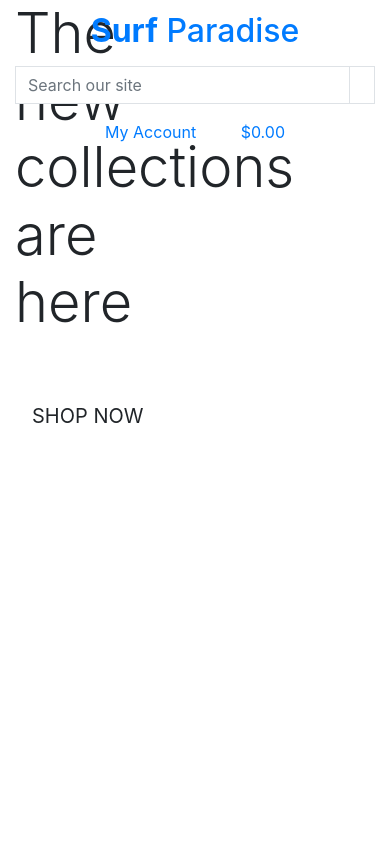
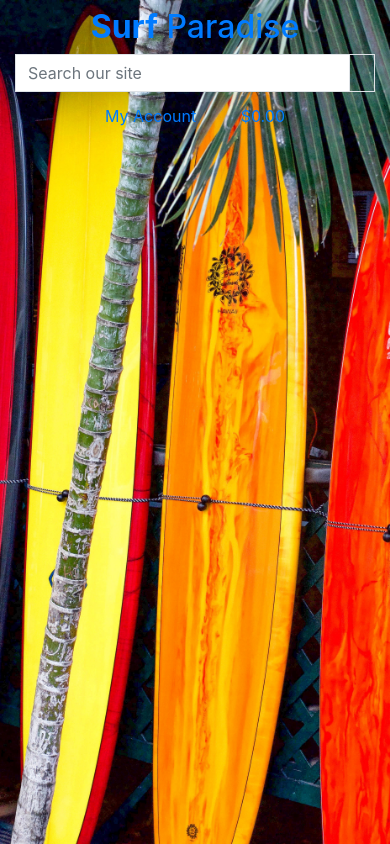
Before and after one commit to LuQuintas11/SurfParadise, a Django app: page / in a window 390 px wide. Run offline with Django 3.2, Linux system fonts and the light colour scheme; some libraries are stand-ins or nearby versions.

Commit message:
Add images and media query

```diff
--- a/home/templates/home/index.html
+++ b/home/templates/home/index.html
@@ -14,11 +14,11 @@
         <div class="row h-100">
             <div class="col-7 col-md-6 my-auto">
                 <h1 class="display-4 logo-font text-black">
-                    The new collections are here
+                    <!--The new collections are here-->
                 </h1>
                 <div class="my-5">
                     <h4>
-                        <a href="" class="shop-now-button btn btn-lg rounded-0 text-uppercase py-3">Shop Now</a>
+                        <a href="" class="shop-now-button btn btn-lg rounded-0 text-uppercase py-3"><!--Shop Now--></a>
                     </h4>
                 </div>
             </div>
--- /dev/null
+++ b/static/css/base.css
@@ -0,0 +1,30 @@
+html{
+    height: 100%;
+}
+
+body{
+    background: url('/media/pexels-chelsey-horne-757133.jpg') no-repeat center center fixed;
+    background-size: cover;
+    height: calc(100vh - 164px)
+
+}
+
+
+@media (min-width: 1200px){
+    .container{
+        max-width: 80%;
+    }
+}
+
+@media(min-width: 992px){
+    .fixed-top-desktop-onlu{
+        position: fixed;
+        top: 0;
+        right: 0px;
+        left: 0px;
+        z-index:1030;
+    }
+    .header-container{
+        padding-top: 164px;
+    }
+}
--- a/surfparadise/urls.py
+++ b/surfparadise/urls.py
@@ -15,9 +15,11 @@ Including another URLconf
 """
 from django.contrib import admin
 from django.urls import path, include
+from django.conf import settings
+from django.conf.urls.static import static
 
 urlpatterns = [
     path('admin/', admin.site.urls),
     path('accounts/', include('allauth.urls')),
     path('', include('home.urls')),
-]
+] + static(settings.MEDIA_URL, document_root=settings.MEDIA_ROOT)
--- a/templates/allauth/base.html
+++ b/templates/allauth/base.html
@@ -15,6 +15,8 @@
 
     {% block corecss %}
         <link rel="stylesheet" href="https://stackpath.bootstrapcdn.com/bootstrap/4.4.1/css/bootstrap.min.css" integrity="sha384-Vkoo8x4CGsO3+Hhxv8T/Q5PaXtkKtu6ug5TOeNV6gBiFeWPGFN9MuhOf23Q9Ifjh" crossorigin="anonymous">
+        <link rel="stylesheet" href="https://fonts.googleapis.com/css?family=Lato&display=swap">
+        <link rel="stylesheet" href="/static/css/base.css">
     {% endblock %}
 
     {% block extra_css %}
@@ -34,12 +36,12 @@
   <body>
     <header class="container-fluid fixed-top">
         <div class="row">
-            <div class="col-12 col-lg-4 my-auto py-1 py-lg-0 text-center text-lg-left">
+            <div class="col-12 col-lg-4 my-auto text-center text-lg-left">
                 <a href="{% url 'home' %}" class="nav-link main-logo-link">
                     <h2 class="logo-font text-black my-0"><strong>Surf</strong> Paradise</h2>
                 </a>
             </div>
-            <div class="col-12 col-lg-4 my-auto py-1 py-lg-0">
+            <div class="col-12 col-lg-4 my-auto ">
                 <form method="GET" action="">
                     <div class="input-group w-100">
                         <input class="form-control border border-black rounded-0" type="text" name="q" placeholder="Search our site">
```
Also changed, not shown: surfparadise/settings.py (+7 -1 lines), media/pexels-chelsey-horne-757133.jpg (added).
